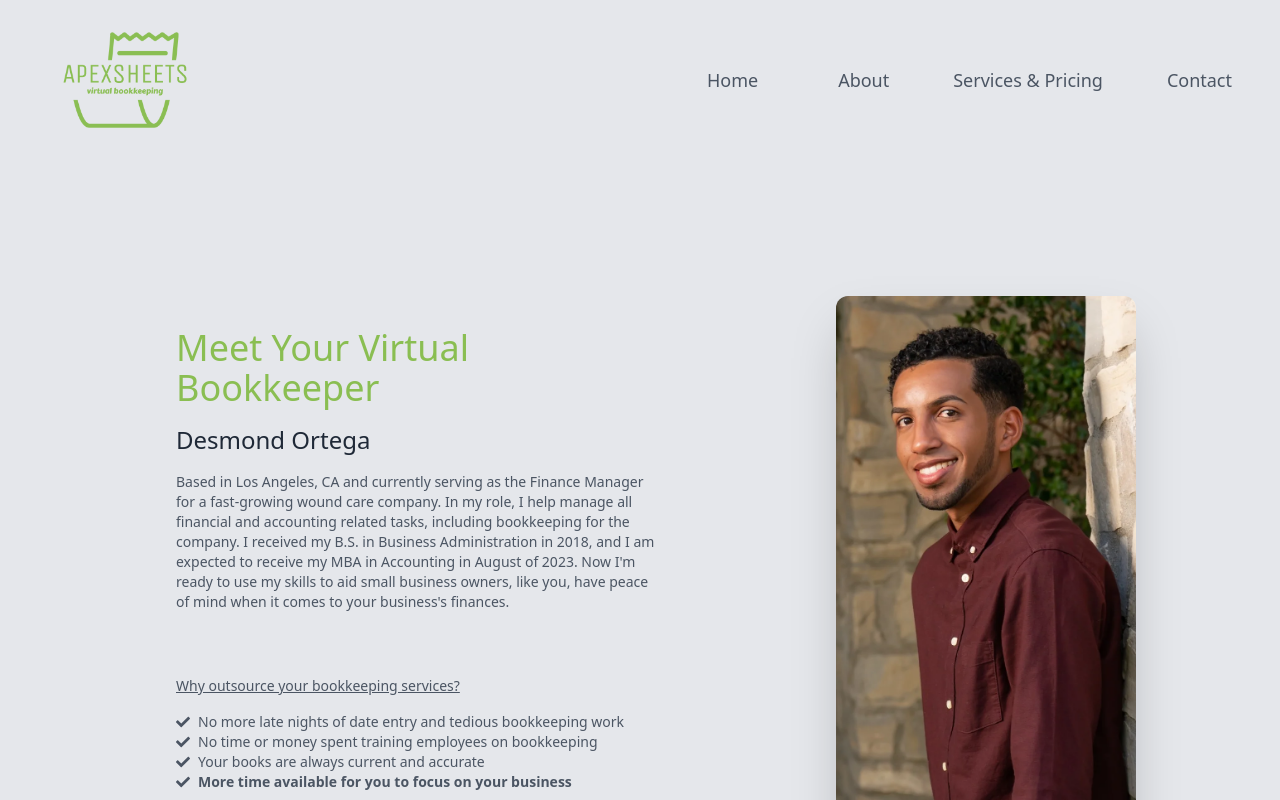
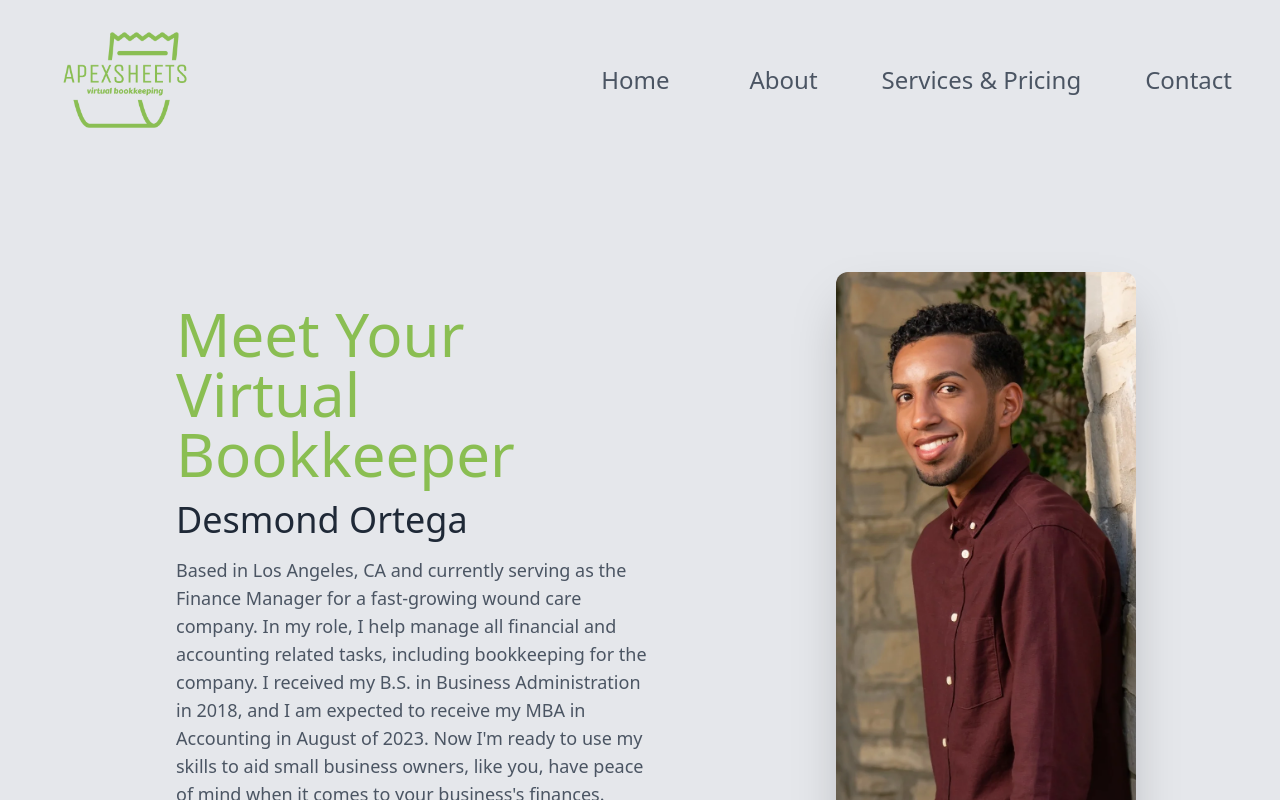
Before and after one commit to desmondortega/Apex-Sheets, a Next.js app: page /about in a window 1280 px wide. Shown: the top 800 px of the page. Built offline with nearby package versions, Linux system fonts and the light colour scheme.

Commit message:
Made text on all pages bigger

```diff
--- a/app/about/page.js
+++ b/app/about/page.js
@@ -6,23 +6,23 @@ export default function About() {
     return (
         <div className="sm:mr-24 sm:ml-12 sm:min-w-[1100px] flex flex-col sm:flex-row sm:text-left text-center">
             <div className="w-full sm:w-3/4 flex flex-col justify-center space-y-4 sm:py-20 sm:px-32 pb-20 px-8 sm:min-w-[500px] min-w-[100px]">
-                <h1 className={`text-4xl text-apex-green`}>Meet Your Virtual Bookkeeper</h1>
+                <h1 className={`sm:text-6xl text-4xl text-apex-green`}>Meet Your Virtual Bookkeeper</h1>
                 <div className="flex flex-col sm:flex-row">
-                    <h2 className={`text-2xl text-gray-800`}>Desmond Ortega</h2>
+                    <h2 className={`sm:text-4xl text-2xl text-gray-800`}>Desmond Ortega</h2>
                     <div className="sm:hidden sm:w-1/4 sm:min-w-[300px] min-w-[100px] m-12">
                         <Image src="/About-Me.webp" alt="Home page image" width={723} height={1424} className='shadow-2xl rounded-xl'/>
                     </div>
                 </div>
-                <p className={`text-sm text-gray-600`}>Based in Los Angeles, CA and currently serving as the Finance Manager for a fast-growing wound care company. In my role, I help manage all financial and accounting related tasks, including bookkeeping for the company. I received my B.S. in Business Administration in 2018, and I am expected to receive my MBA in Accounting in August of 2023. Now I&apos;m ready to use my skills to aid small business owners, like you, have peace of mind when it comes to your business&apos;s finances.</p>
-                <p className={`pt-12 text-sm text-gray-600`}><u>Why outsource your bookkeeping services?</u></p>
+                <p className={`sm:text-lg text-sm text-gray-600`}>Based in Los Angeles, CA and currently serving as the Finance Manager for a fast-growing wound care company. In my role, I help manage all financial and accounting related tasks, including bookkeeping for the company. I received my B.S. in Business Administration in 2018, and I am expected to receive my MBA in Accounting in August of 2023. Now I&apos;m ready to use my skills to aid small business owners, like you, have peace of mind when it comes to your business&apos;s finances.</p>
+                <p className={`pt-12 sm:text-lg text-sm text-gray-600`}><u>Why outsource your bookkeeping services?</u></p>
                 <ul>
-                    <li className={`text-sm text-gray-600 flex items-center`}><FaCheck  className='mr-2'/> <span>No more late nights of date entry and tedious bookkeeping work</span></li>
-                    <li className={`text-sm text-gray-600 flex items-center`}><FaCheck className='mr-2'/> <span>No time or money spent training employees on bookkeeping</span></li>
-                    <li className={`text-sm text-gray-600 flex items-center`}><FaCheck className='mr-2'/> <span>Your books are always current and accurate</span></li>
-                    <li className={`text-sm text-gray-600 font-bold flex items-center`}><FaCheck className='mr-2'/> <span>More time available for you to focus on your business</span></li>
+                    <li className={`sm:text-lg text-sm text-gray-600 flex items-center`}><FaCheck  className='mr-2'/> <span>No more late nights of date entry and tedious bookkeeping work</span></li>
+                    <li className={`sm:text-lg text-sm text-gray-600 flex items-center`}><FaCheck className='mr-2'/> <span>No time or money spent training employees on bookkeeping</span></li>
+                    <li className={`sm:text-lg text-sm text-gray-600 flex items-center`}><FaCheck className='mr-2'/> <span>Your books are always current and accurate</span></li>
+                    <li className={`sm:text-lg text-sm text-gray-600 font-bold flex items-center`}><FaCheck className='mr-2'/> <span>More time available for you to focus on your business</span></li>
                 </ul>
                 <div className='pt-8 flex justify-center items-center'>
-                    <Link href="/service" className={`text-center text-sm text-gray-100 bg-apex-green py-3 px-5 rounded`}>View Services</Link>
+                    <Link href="/service" className={`text-center sm:text-lg text-sm text-gray-100 bg-apex-green py-3 px-5 rounded`}>View Services</Link>
                 </div>
 
             </div>
--- a/app/layout.js
+++ b/app/layout.js
@@ -41,7 +41,7 @@ export default function RootLayout({ children }) {
     <html lang="en">
       <body className='m-0 p-0 bg-gray-200'>
         <Navbar isMobile={isMobile} isOpen={isOpen} setIsOpen={setIsOpen} />
-        <div className={`${!isMobile ? 'mt-6' : 'mt-20'}`}>
+        <div className={`${!isMobile ? 'mt-0' : 'mt-20'}`}>
           {children}
         </div>
         <Footer className={"mt-40"} />
--- a/app/page.js
+++ b/app/page.js
@@ -5,11 +5,11 @@ export default function Home() {
   return (
     <div className="sm:mr-24 sm:ml-12 sm:min-w-[1100px] flex flex-col sm:flex-row sm:text-left text-center">
       <div className="w-full sm:w-1/2 flex flex-col justify-center space-y-10 items-center sm:py-20 sm:px-32 pb-20 px-8 sm:min-w-[650px] min-w-[100px]">
-          <h1 className={`text-4xl text-apex-green`}>Your Virtual Bookkeeping Solution</h1>
-          <p className={`text-sm text-gray-600`}>Get the expert small business bookkeeping services you need, so you can run your business. Let ApexSheets take bookkeeping tasks off your plate so you can focus on more relevant business needs. I can clean up your existing financials to bring them up to date, and continue to manage your books moving forward. Free up your workload, and save yourself from stress during tax time with accurate maintained ledgers</p>
-          <Link href="/about" className={`text-sm text-gray-100 bg-apex-green py-3 px-5 rounded`}>Learn More</Link>
+          <h1 className={`sm:text-4xl text-4xl text-apex-green`}>Your Virtual Bookkeeping Solution</h1>
+          <p className={`sm:text-lg text-sm text-gray-600`}>Get the expert small business bookkeeping services you need, so you can run your business. Let ApexSheets take bookkeeping tasks off your plate so you can focus on more relevant business needs. I can clean up your existing financials to bring them up to date, and continue to manage your books moving forward. Free up your workload, and save yourself from stress during tax time with accurate maintained ledgers</p>
+          <Link href="/about" className={`sm:text-lg text-sm text-gray-100 bg-apex-green py-3 px-5 rounded`}>Learn More</Link>
       </div>
-      <div className="sm:w-1/2 sm:min-w-[450px] min-w-[100px] m-12">
+      <div className="sm:w-1/2 sm:min-w-[450px] min-w-[100px] m-4">
         <Image src="/Home-Page.webp" alt="Home page image" width={1288} height={1072} className='shadow-2xl rounded-xl'/>
       </div>
     </div>
--- a/components/navbar/Navbar.js
+++ b/components/navbar/Navbar.js
@@ -28,16 +28,16 @@ const Navbar = ({ isMobile, isOpen, setIsOpen }) => {
                 <nav style={navbarStyle} className={`${isMobile ? 'fixed inset-0 flex-col bg-apex-green space-y-4 w-full text-white overflow-y-auto' : `mx-12 mt-32 justify-between text-gray-600`} flex items-center`}>
                     <img src={`${isMobile ? "logo-white-no-background.png" : "/logo-no-background.png"}`} alt="Logo" className={`${isMobile ? "h-32 mt-8" : "h-24"}` } />
                     <ul className={`${isMobile ? 'flex flex-col pt-12 space-y-20 text-center' : 'flex space-x-16'} list-none`}>
-                        <li className={`${isMobile ? 'text-xl' : 'text-lg'} inline-block mx-4 no-underline`}>
+                        <li className={`${isMobile ? 'text-xl' : 'text-2xl'} inline-block mx-4 no-underline`}>
                             <Link href="/" onClick={() => setIsOpen(false)}>Home</Link>
                         </li>
-                        <li className={`${isMobile ? 'text-xl' : 'text-lg'} inline-block mx-4 no-underline`}>
+                        <li className={`${isMobile ? 'text-xl' : 'text-2xl'} inline-block mx-4 no-underline`}>
                             <Link href="/about" onClick={() => setIsOpen(false)}>About</Link>
                         </li>
-                        <li className={`${isMobile ? 'text-xl' : 'text-lg'} inline-block mx-4 no-underline`}>
+                        <li className={`${isMobile ? 'text-xl' : 'text-2xl'} inline-block mx-4 no-underline`}>
                             <Link href="/service" onClick={() => setIsOpen(false)}>Services & Pricing</Link>
                         </li>
-                        <li className={`${isMobile ? 'text-xl' : 'text-lg'} inline-block mx-4 no-underline`}>
+                        <li className={`${isMobile ? 'text-xl' : 'text-2xl'} inline-block mx-4 no-underline`}>
                             <Link href="/contact" onClick={() => setIsOpen(false)}>Contact</Link>
                         </li>
                     </ul>
```
Also changed, not shown: app/service/page.js (+9 -9 lines).
